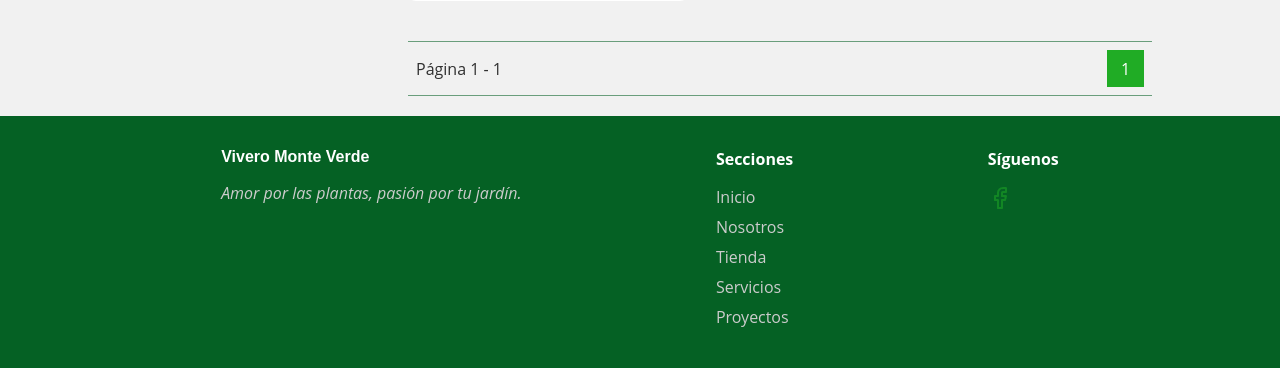
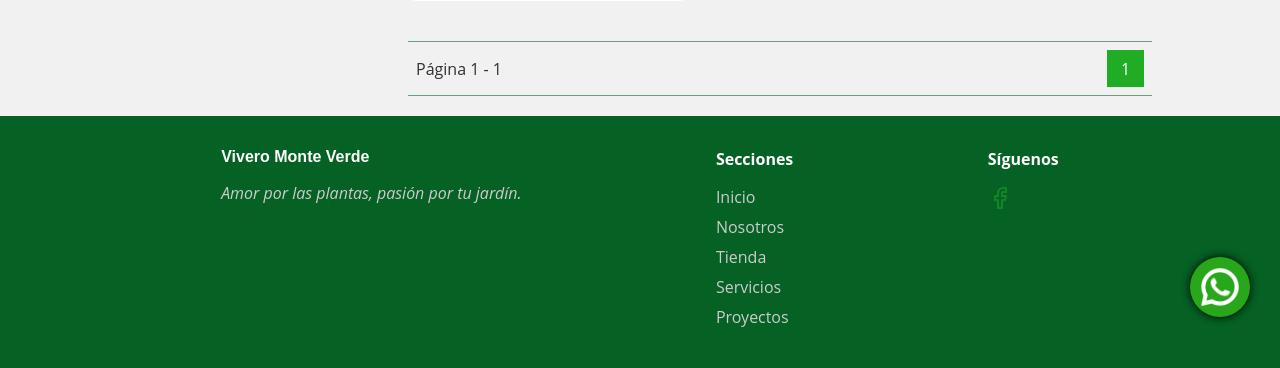
Before and after one commit to nelsiton20/monte-verde, a Django app: page /store/ in a window 1280 px wide. Shown: the part 433-801 px from the top of the page. Run offline with Django 5.2, Linux system fonts and the light colour scheme; tables that the repository leaves empty hold one stand-in row (values such as "Sample post"); grey boxes marked "Sample" are stand-in pictures.

Commit message:
whatsapp icon added

```diff
--- a/monte_verde/monte_verde/views.py
+++ b/monte_verde/monte_verde/views.py
@@ -13,13 +13,15 @@ def index(request):
     return render(request, 'inicio.html', { 'number': number, 'featured_products' : featured_products })
 
 def us_view(request):
-    return render(request, 'us.html')
+    number = PhoneNumber.objects.all().order_by('-id').first()
+    return render(request, 'us.html', { 'number': number })
 
 def mail_check(request):
     return render(request, 'mail-check.html')
 
 def projects(request):
-    return render(request, 'projects.html')
+    number = PhoneNumber.objects.all().order_by('-id').first()
+    return render(request, 'projects.html', { 'number': number })
 
 def custom_page_not_found(request, exception=None):
     return render(request, '404.html', status=404)
--- a/monte_verde/static/css/base.css
+++ b/monte_verde/static/css/base.css
@@ -234,6 +234,22 @@ h1, h2, h3{
 /* ------------------------ */
 
 
+/* ÍCONO DE WHATSAPP */
+.icon-whatsapp{
+    position: fixed;
+    width: 60px;
+    height: 60px;
+    bottom: 50px;
+    right: 30px;
+    box-shadow: 0 0 8px 0 #000;
+    border-radius: 50%;
+}
+
+.icon-whatsapp:hover{
+    cursor: pointer;
+}
+/* ----------------- */
+
 /* MEDIA QUERIES */
 @media (max-width: 1000px){
 
--- a/monte_verde/static/js/base.js
+++ b/monte_verde/static/js/base.js
@@ -3,6 +3,7 @@ const nav = document.querySelector(".header--nav");
 const body = document.body;
 const navList = document.querySelector(".nav-list");
 const backgroundNavbar = document.querySelector('.background-navbar');
+const whatsappIcon = document.querySelector('.icon-whatsapp'); // ícono de whatsapp
 
 /* EVENTO PARA CAMBIAR EL BACKGROUND DEL HEADER
 document.addEventListener('scroll', function() {
@@ -39,3 +40,12 @@ if(localStorage.getItem('shopping_cart')){
         s.textContent = count;
     })
 }
+
+
+// evento para redirigir a chat de WhatsApp
+whatsappIcon.addEventListener('click', () => {
+    const number = document.getElementById('number').value;
+    const telefono = `51${number}`
+    const url = `https://wa.me/${telefono}`;
+    window.open(url, '_blank');
+})
--- a/monte_verde/store/views.py
+++ b/monte_verde/store/views.py
@@ -8,6 +8,7 @@ from services.models import PhoneNumber
 def store(request):
     products = Product.objects.all()
     categories = Category.objects.all()
+    number = PhoneNumber.objects.all().order_by('-id').first()
 
     paginator = Paginator(products, 50)
     page_number = request.GET.get('page')
@@ -16,31 +17,46 @@ def store(request):
     return render(request, 'store/tienda.html', {
         'products': products,
         'categories': categories,
-        'page_obj': page_obj
+        'page_obj': page_obj,
+        'number': number
     })
 
 def store_by_category(request, slug):
     category = get_object_or_404(Category, slug=slug)
     products = category.product_set.all()
     categories = Category.objects.all()
+    number = PhoneNumber.objects.all().order_by('-id').first()
+
+    paginator = Paginator(products, 50)
+    page_number = request.GET.get('page')
+    page_obj = paginator.get_page(page_number)
 
     return render(request, 'store/tienda.html', {
         "products": products,
-        'categories': categories
+        'categories': categories,
+        'number': number,
+        'page_obj': page_obj
     })
 
 def search(request):
     query = request.GET.get('q')
     resultados = []
     categories = Category.objects.all()
+    number = PhoneNumber.objects.all().order_by('-id').first()
 
     if query:
         resultados = Product.objects.filter(name__icontains=query)
 
+    paginator = Paginator(resultados, 50)
+    page_number = request.GET.get('page')
+    page_obj = paginator.get_page(page_number)
+
     return render(request, 'store/tienda.html', {
         'query': query,
         'products': resultados,
-        'categories': categories
+        'categories': categories,
+        'number': number,
+        'page_obj': page_obj
     })
 
 def shopping_cart(request):
--- a/monte_verde/templates/base.html
+++ b/monte_verde/templates/base.html
@@ -92,6 +92,7 @@
         {% endblock %}
     </div>
 
+    <img src="{% static 'img/whatsapp.png' %}" class="icon-whatsapp">
 
     <footer class="footer">
         <div class="footer-container">
--- a/monte_verde/templates/projects.html
+++ b/monte_verde/templates/projects.html
@@ -65,6 +65,8 @@
         </div>
     </article>
 </section>
+
+<input type="hidden" value="{{ number }}" id="number">
 {% endblock %}
 
 {% block srcJS %} {% static 'js/projects.js' %} {% endblock %}
--- a/monte_verde/templates/store/tienda.html
+++ b/monte_verde/templates/store/tienda.html
@@ -20,6 +20,7 @@
         {% include 'snippets/store/categories-container.html' %}
         {% include 'snippets/store/product-container.html' %}
     </div>
+    <input type="hidden" value="{{ number }}" id="number">
     {% include 'snippets/store/notification.html' %}
 {% endblock %}
 
--- a/monte_verde/templates/us.html
+++ b/monte_verde/templates/us.html
@@ -41,4 +41,6 @@
             <p>Aspiramos a ser la empresa líder en la creación de áreas verdes en la ciudad de Lima, destacándonos por nuestra capacidad para transformar espacios urbanos y privados. Buscamos ir más allá de la estética, convirtiendo en un lugar más verde, saludable y sostenible. Nuestro objetivo es generar un impacto positivo en el medio ambiente, llevando la naturaleza a cada rincón y ofreciendo soluciones que embellezcan la ciudad, mejoren la calidad de vida y fomenten la armonía con el entorno.</p>
         </article>
     </section>
+
+    <input type="hidden" value="{{ number }}" id="number">
 {% endblock %}
```
Also changed, not shown: monte_verde/static/img/whatsapp.png (added).
